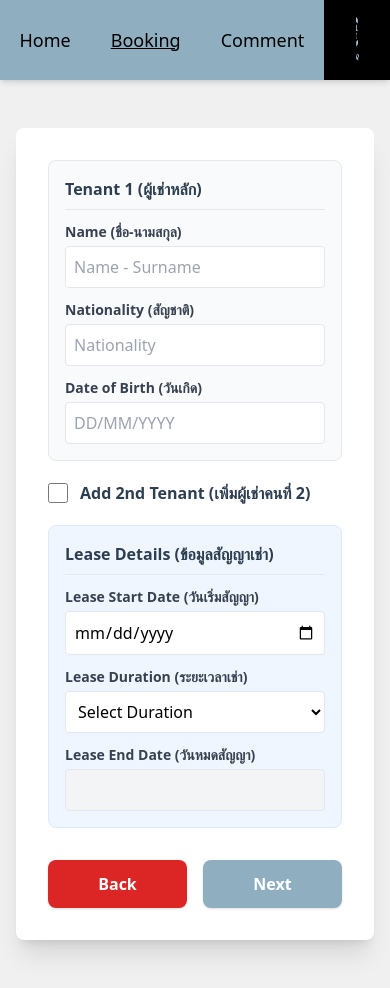
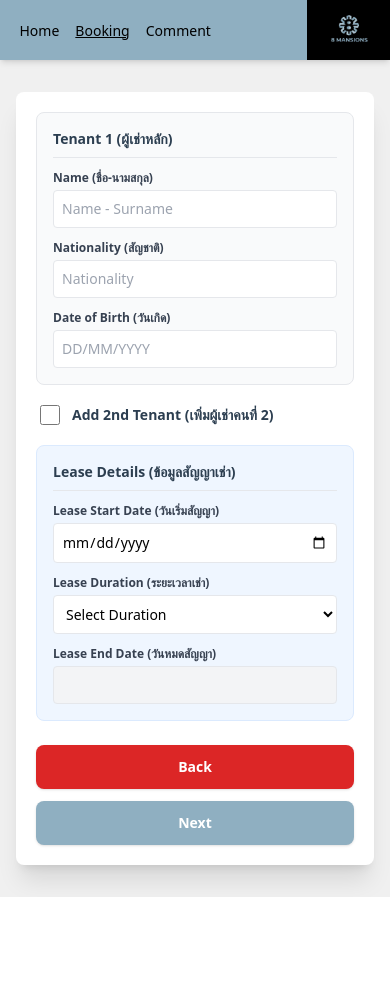
Before and after one commit to Ramza2547/8mansions-backend, a React (Vite) app in the folder tenant/: page /guest-form in a window 390 px wide. After the commit the page ends 897 px from the top, so only its background shows below. Built offline with nearby package versions, Linux system fonts and the light colour scheme.

Commit message:
Cold start

```diff
--- a/tenant/src/GuestForm.jsx
+++ b/tenant/src/GuestForm.jsx
@@ -31,7 +31,6 @@ function GuestForm() {
     }
   }, [ocrData]);
 
-  // 🎯 ฟังก์ชันช่วยแปลงรูปแบบจาก DD/MM/YYYY ไปเป็น YYYY-MM-DD เพื่อให้กล่องปฏิทิน HTML เข้าใจและยอมแสดงผล
   const convertDmyToYmd = (dmyStr) => {
     if (!dmyStr || !dmyStr.includes('/')) return '';
     const [day, month, year] = dmyStr.split('/');
@@ -41,7 +40,6 @@ function GuestForm() {
   const calculateEndDate = (startDateStr, months) => {
     if (!startDateStr || !months) return '';
     let day, month, year;
-
     if (startDateStr.includes('/')) {
       [day, month, year] = startDateStr.split('/');
     } else if (startDateStr.includes('-')) {
@@ -49,14 +47,12 @@ function GuestForm() {
     } else {
       return '';
     }
-
     const date = new Date(parseInt(year), parseInt(month) - 1, parseInt(day));
     date.setMonth(date.getMonth() + parseInt(months));
 
     const rDay = String(date.getDate()).padStart(2, '0');
     const rMonth = String(date.getMonth() + 1).padStart(2, '0');
     const rYear = date.getFullYear();
-
     return `${rDay}/${rMonth}/${rYear}`;
   };
 
@@ -78,75 +74,72 @@ function GuestForm() {
   return (
     <div className="flex flex-col min-h-screen bg-[#F0F0F0] font-sans">
       <nav className="sticky top-0 z-50 w-full bg-[#8FAFC1] shadow-md">
-        <div className="flex justify-between items-stretch w-full min-h-[80px]">
-          <div className="flex gap-10 items-center px-[5%]">
-            <span onClick={() => navigate('/')} className="cursor-pointer text-[18px] font-medium hover:underline">Home</span>
-            <span onClick={() => navigate('/booking')} className="cursor-pointer text-[18px] font-medium underline">Booking</span>
-            <span onClick={() => navigate('/comment')} className="cursor-pointer text-[18px] font-medium hover:underline">Comment</span>
+        <div className="flex justify-between items-stretch w-full min-h-[60px] sm:min-h-[80px]">
+          <div className="flex gap-4 sm:gap-10 items-center px-[5%]">
+            <span onClick={() => navigate('/')} className="cursor-pointer text-[14px] sm:text-[18px] font-medium hover:underline">Home</span>
+            <span onClick={() => navigate('/booking')} className="cursor-pointer text-[14px] sm:text-[18px] font-medium underline">Booking</span>
+            <span onClick={() => navigate('/comment')} className="cursor-pointer text-[14px] sm:text-[18px] font-medium hover:underline">Comment</span>
           </div>
-          <div className="bg-black px-[30px] flex items-center justify-center">
-            <img src="/logo.png" alt="Logo" className="h-[70px] w-auto block" />
+          <div className="bg-black px-4 sm:px-[30px] flex items-center justify-center">
+            <img src="/logo.png" alt="Logo" className="h-[40px] sm:h-[70px] w-auto block" />
           </div>
         </div>
       </nav>
 
-      <div className="flex-1 flex justify-center items-center p-4">
-        <div className="bg-white p-8 rounded-lg shadow-xl w-full max-w-lg my-8">
-          <form onSubmit={handleNext} className="flex flex-col gap-4">
+      {/* 🎯 จัด Padding ให้ Responsive ขอบไม่ชิดจอเกินไป */}
+      <div className="flex-1 flex justify-center items-center p-4 sm:p-6">
+        <div className="bg-white p-5 sm:p-8 rounded-lg shadow-xl w-full max-w-lg my-4 sm:my-8">
+          <form onSubmit={handleNext} className="flex flex-col gap-4 sm:gap-5">
 
-            {/* Tenant 1 */}
             <div className="p-4 bg-gray-50 border rounded-lg">
-              <h3 className="font-bold border-b pb-2 mb-3 text-[#2C3E50]">Tenant 1 (ผู้เช่าหลัก)</h3>
+              <h3 className="font-bold border-b pb-2 mb-3 text-[#2C3E50] text-sm sm:text-base">Tenant 1 (ผู้เช่าหลัก)</h3>
               <div className="flex flex-col gap-3">
                 <div>
-                  <label className="block text-gray-700 font-bold mb-1 text-sm">Name (ชื่อ-นามสกุล)</label>
-                  <input type="text" name="name" placeholder="Name - Surname" required value={formData.name} onChange={handleChange} className="w-full p-2 border rounded focus:ring-2 focus:ring-[#8FAFC1]" />
+                  <label className="block text-gray-700 font-bold mb-1 text-xs sm:text-sm">Name (ชื่อ-นามสกุล)</label>
+                  <input type="text" name="name" placeholder="Name - Surname" required value={formData.name} onChange={handleChange} className="w-full p-2 text-sm sm:text-base border rounded focus:ring-2 focus:ring-[#8FAFC1]" />
                 </div>
                 <div>
-                  <label className="block text-gray-700 font-bold mb-1 text-sm">Nationality (สัญชาติ)</label>
-                  <input type="text" name="nationality" placeholder="Nationality" required value={formData.nationality} onChange={handleChange} className="w-full p-2 border rounded focus:ring-2 focus:ring-[#8FAFC1]" />
+                  <label className="block text-gray-700 font-bold mb-1 text-xs sm:text-sm">Nationality (สัญชาติ)</label>
+                  <input type="text" name="nationality" placeholder="Nationality" required value={formData.nationality} onChange={handleChange} className="w-full p-2 text-sm sm:text-base border rounded focus:ring-2 focus:ring-[#8FAFC1]" />
                 </div>
                 <div>
-                  <label className="block text-gray-700 font-bold mb-1 text-sm">Date of Birth (วันเกิด)</label>
-                  <input type="text" name="date_of_birth" placeholder="DD/MM/YYYY" required value={formData.date_of_birth} onChange={handleChange} className="w-full p-2 border rounded focus:ring-2 focus:ring-[#8FAFC1]" />
+                  <label className="block text-gray-700 font-bold mb-1 text-xs sm:text-sm">Date of Birth (วันเกิด)</label>
+                  <input type="text" name="date_of_birth" placeholder="DD/MM/YYYY" required value={formData.date_of_birth} onChange={handleChange} className="w-full p-2 text-sm sm:text-base border rounded focus:ring-2 focus:ring-[#8FAFC1]" />
                 </div>
               </div>
             </div>
 
-            {/* Checkbox */}
-            <div className="flex items-center gap-3 py-1">
-              <input type="checkbox" id="checkT2" checked={hasSecondTenant} onChange={(e) => setHasSecondTenant(e.target.checked)} className="w-5 h-5" />
-              <label htmlFor="checkT2" className="font-bold cursor-pointer text-[#2C3E50]">Add 2nd Tenant (เพิ่มผู้เช่าคนที่ 2)</label>
+            <div className="flex items-center gap-3 py-1 px-1">
+              <input type="checkbox" id="checkT2" checked={hasSecondTenant} onChange={(e) => setHasSecondTenant(e.target.checked)} className="w-5 h-5 cursor-pointer" />
+              <label htmlFor="checkT2" className="font-bold cursor-pointer text-[#2C3E50] text-sm sm:text-base">Add 2nd Tenant (เพิ่มผู้เช่าคนที่ 2)</label>
             </div>
 
-            {/* Tenant 2 */}
             {hasSecondTenant && (
               <div className="p-4 bg-green-50 border border-green-200 rounded-lg">
-                <h3 className="font-bold text-green-800 border-b pb-2 mb-3">Tenant 2 (ผู้เช่าร่วม)</h3>
+                <h3 className="font-bold text-green-800 border-b pb-2 mb-3 text-sm sm:text-base">Tenant 2 (ผู้เช่าร่วม)</h3>
                 <div className="flex flex-col gap-3">
                   <div>
-                    <label className="block text-gray-700 font-bold mb-1 text-sm">Name (ชื่อ-นามสกุล)</label>
-                    <input type="text" name="name_2" placeholder="Name - Surname" required={hasSecondTenant} value={formData.name_2} onChange={handleChange} className="w-full p-2 border rounded focus:ring-2 focus:ring-green-400" />
+                    <label className="block text-gray-700 font-bold mb-1 text-xs sm:text-sm">Name (ชื่อ-นามสกุล)</label>
+                    <input type="text" name="name_2" placeholder="Name - Surname" required={hasSecondTenant} value={formData.name_2} onChange={handleChange} className="w-full p-2 text-sm sm:text-base border rounded focus:ring-2 focus:ring-green-400" />
                   </div>
                   <div>
-                    <label className="block text-gray-700 font-bold mb-1 text-sm">Nationality (สัญชาติ)</label>
-                    <input type="text" name="nationality_2" placeholder="Nationality" required={hasSecondTenant} value={formData.nationality_2} onChange={handleChange} className="w-full p-2 border rounded focus:ring-2 focus:ring-green-400" />
+                    <label className="block text-gray-700 font-bold mb-1 text-xs sm:text-sm">Nationality (สัญชาติ)</label>
+                    <input type="text" name="nationality_2" placeholder="Nationality" required={hasSecondTenant} value={formData.nationality_2} onChange={handleChange} className="w-full p-2 text-sm sm:text-base border rounded focus:ring-2 focus:ring-green-400" />
                   </div>
                   <div>
-                    <label className="block text-gray-700 font-bold mb-1 text-sm">Date of Birth (วันเกิด)</label>
-                    <input type="text" name="date_of_birth_2" placeholder="DD/MM/YYYY" required={hasSecondTenant} value={formData.date_of_birth_2} onChange={handleChange} className="w-full p-2 border rounded focus:ring-2 focus:ring-green-400" />
+                    <label className="block text-gray-700 font-bold mb-1 text-xs sm:text-sm">Date of Birth (วันเกิด)</label>
+                    <input type="text" name="date_of_birth_2" placeholder="DD/MM/YYYY" required={hasSecondTenant} value={formData.date_of_birth_2} onChange={handleChange} className="w-full p-2 text-sm sm:text-base border rounded focus:ring-2 focus:ring-green-400" />
                   </div>
                 </div>
               </div>
             )}
 
-            {/* Lease Details */}
             <div className="p-4 bg-blue-50 border border-blue-100 rounded-lg">
-              <h3 className="font-bold border-b pb-2 mb-3 text-[#2C3E50]">Lease Details (ข้อมูลสัญญาเช่า)</h3>
+              <h3 className="font-bold border-b pb-2 mb-3 text-[#2C3E50] text-sm sm:text-base">Lease Details (ข้อมูลสัญญาเช่า)</h3>
               <div className="flex flex-col gap-3">
                 <div>
-                  <label className="block text-gray-700 font-bold mb-1 text-sm">Lease Start Date (วันเริ่มสัญญา)</label>
-                  {/* 🎯 คืนค่ากลับมาใช้กล่องแบบดึงปฏิทินได้ (type="date") แต่ intercept ข้อมูลเซ็ตลงฟอร์มเป็น dd/mm/yyyy */}
+                  <label className="block text-gray-700 font-bold mb-1 text-xs sm:text-sm">Lease Start Date (วันเริ่มสัญญา)</label>
+                  {/* 🎯 ปฏิทินตรงนี้ จะปรับหน้าตาตามเครื่องที่ผู้ใช้เปิด (คอม/มือถือ) อัตโนมัติครับ */}
                   <input
                     type="date"
                     name="lease_start"
@@ -158,15 +151,15 @@ function GuestForm() {
                         return;
                       }
                       const [y, m, d] = ymd.split('-');
-                      const dmy = `${d}/${m}/${y}`; // สลับแกนเก็บลงฟอร์มหลักเป็น dd/mm/yyyy
+                      const dmy = `${d}/${m}/${y}`;
                       setFormData({ ...formData, lease_start: dmy, lease_end: calculateEndDate(dmy, duration) });
                     }}
-                    className="p-2 border rounded focus:ring-2 focus:ring-[#92B0C3] w-full bg-white cursor-pointer"
+                    className="p-2 text-sm sm:text-base border rounded focus:ring-2 focus:ring-[#92B0C3] w-full bg-white cursor-pointer"
                   />
                 </div>
                 <div>
-                  <label className="block text-gray-700 font-bold mb-1 text-sm">Lease Duration (ระยะเวลาเช่า)</label>
-                  <select name="duration" required value={duration} onChange={handleChange} className="p-2 border rounded focus:ring-2 focus:ring-[#92B0C3] bg-white w-full cursor-pointer">
+                  <label className="block text-gray-700 font-bold mb-1 text-xs sm:text-sm">Lease Duration (ระยะเวลาเช่า)</label>
+                  <select name="duration" required value={duration} onChange={handleChange} className="p-2 text-sm sm:text-base border rounded focus:ring-2 focus:ring-[#92B0C3] bg-white w-full cursor-pointer">
                     <option value="" disabled>Select Duration</option>
                     <option value="1">1 Month (1 เดือน)</option>
                     <option value="6">6 Months (6 เดือน)</option>
@@ -174,15 +167,15 @@ function GuestForm() {
                   </select>
                 </div>
                 <div>
-                  <label className="block text-gray-700 font-bold mb-1 text-sm">Lease End Date (วันหมดสัญญา)</label>
-                  <input type="text" name="lease_end" readOnly value={formData.lease_end} className="p-2 border rounded bg-gray-100 text-gray-500 w-full cursor-not-allowed" />
+                  <label className="block text-gray-700 font-bold mb-1 text-xs sm:text-sm">Lease End Date (วันหมดสัญญา)</label>
+                  <input type="text" name="lease_end" readOnly value={formData.lease_end} className="p-2 text-sm sm:text-base border rounded bg-gray-100 text-gray-500 w-full cursor-not-allowed" />
                 </div>
               </div>
             </div>
 
-            <div className="flex gap-4 mt-4">
-              <button type="button" onClick={() => navigate(-1)} className="flex-1 bg-red-600 hover:bg-red-700 text-white font-bold py-3 rounded-lg shadow">Back</button>
-              <button type="submit" className="flex-1 bg-[#8FAFC1] hover:bg-[#7fa1b5] text-white font-bold py-3 rounded-lg shadow">Next</button>
+            <div className="flex flex-col sm:flex-row gap-3 sm:gap-4 mt-2 sm:mt-4">
+              <button type="button" onClick={() => navigate(-1)} className="w-full sm:flex-1 bg-red-600 hover:bg-red-700 text-white font-bold py-3 rounded-lg shadow text-sm sm:text-base">Back</button>
+              <button type="submit" className="w-full sm:flex-1 bg-[#8FAFC1] hover:bg-[#7fa1b5] text-white font-bold py-3 rounded-lg shadow text-sm sm:text-base">Next</button>
             </div>
           </form>
         </div>
```
Also changed, not shown: tenant/src/UploadDocument.jsx (+11 -9 lines).
